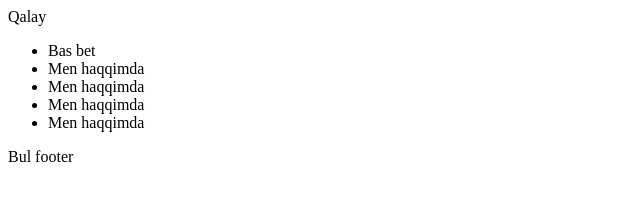
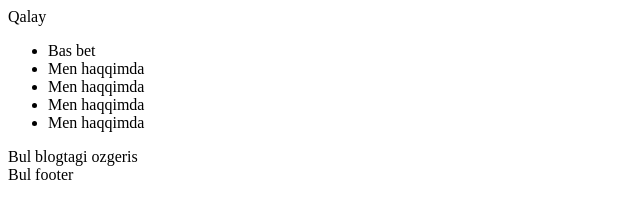
Before and after one commit to urazbaevv/project, a plain HTML site: page index.html in a window 1280 px wide. Shown: the whole page, without its empty margins (0-640 px from the left). Drawn offline with Linux system fonts and the light colour scheme.

Commit message:
Blog ozgeris

```diff
--- a/index.html
+++ b/index.html
@@ -21,6 +21,8 @@
         </nav>
     </main>
 
+    <div>Bul blogtagi ozgeris</div>
+
 
     <footer>
         Bul footer
```
